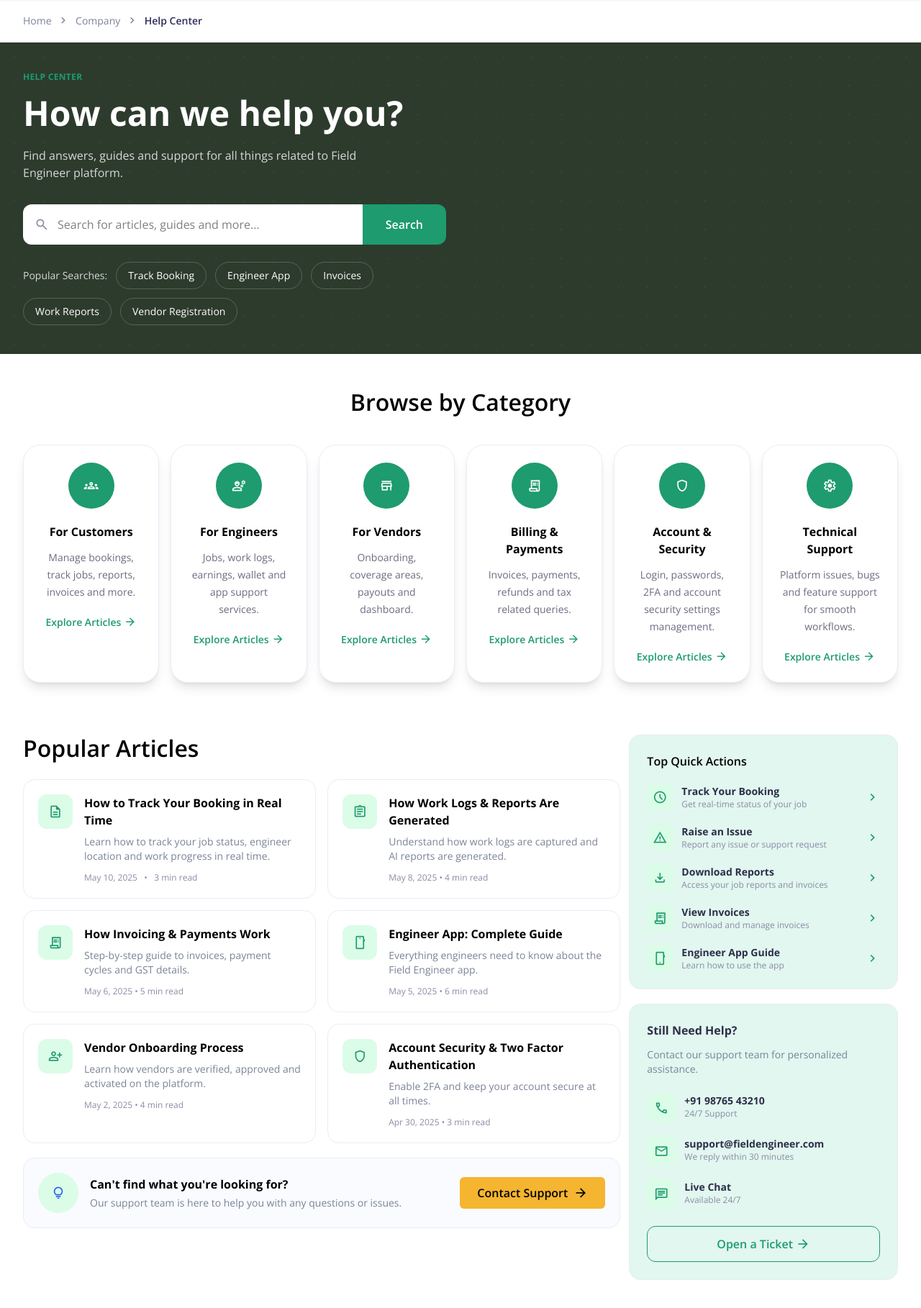
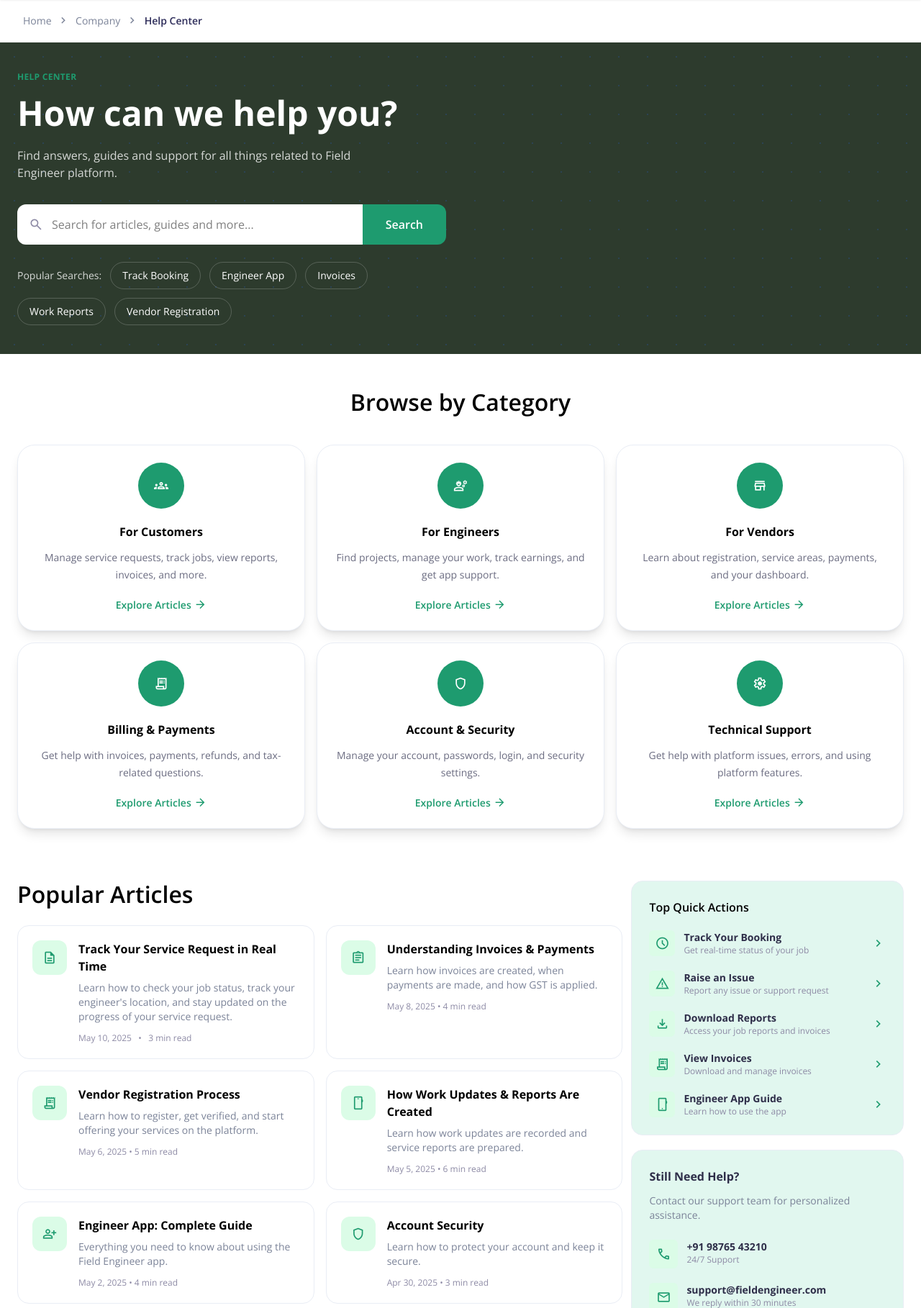
Before and after one commit to marutipai7/fieldengineer-crm, a Django app: template home/templates/pages/help-center.html in a window 1280 px wide. Shown: the part 127-1945 px from the top of the page at 72% size. Run offline with Django 5.2, Linux system fonts and the light colour scheme; the template is opened without the code that fills it, so the values that code supplies are empty; style sheets or scripts are compiled from the project's sources; some libraries are stand-ins or nearby versions.

Commit message:
content change and padding add

```diff
--- a/home/templates/home/layout.html
+++ b/home/templates/home/layout.html
@@ -386,9 +386,9 @@
         flex-direction: column;
     }
 
-    main {
+    /* main {
         flex: 1 0 auto !important;
-    }
+    } */
 
     .site-footer {
         flex-shrink: 0 !important;
--- a/home/templates/pages/help-center.html
+++ b/home/templates/pages/help-center.html
@@ -29,7 +29,7 @@
             </div>
         </div>
 
-        <div class="max-w-7xl mx-auto px-5 md:px-8 py-12 lg:py-10 relative z-10">
+        <div class="max-w-7xl mx-auto px-6 py-12 lg:py-10 relative z-10">
 
             <div class="grid lg:grid-cols-2 items-center gap-10">
 
@@ -95,13 +95,13 @@
 
     {# ========== BROWSE BY CATEGORY ========== #}
     <section class="py-12 bg-white" aria-labelledby="categories-heading">
-        <div class="max-w-[1400px] mx-auto px-5 md:px-8">
+        <div class="max-w-7xl mx-auto px-6">
 
             <div class="text-center mb-10">
                 <h2 id="categories-heading" class="text-h3 font-semibold text-black">Browse by Category</h2>
             </div>
 
-            <div class="grid grid-cols-1 sm:grid-cols-2 lg:grid-cols-6 gap-4">
+            <div class="grid grid-cols-1 sm:grid-cols-2 lg:grid-cols-3 gap-4">
 
                 {# Card 1 #}
                 <article
@@ -111,8 +111,7 @@
                         <span class="material-symbols-outlined text-white text-[32px]">groups</span>
                     </div>
                     <h3 class="mt-5 text-s2 font-bold text-deep-indigo">For Customers</h3>
-                    <p class="mt-3 text-b3 text-cool-gray-blue1 leading-6">Manage bookings, track jobs, reports,
-                        invoices and more.</p>
+                    <p class="mt-3 text-b3 text-cool-gray-blue1 leading-6">Manage service requests, track jobs, view reports, invoices, and more.</p>
                     <a href="#"
                         class="mt-5 inline-flex items-center gap-1 text-green-light text-b3 font-semibold hover:gap-2 transition-all">
                         Explore Articles
@@ -128,8 +127,7 @@
                         <span class="material-symbols-outlined text-white text-[32px]">engineering</span>
                     </div>
                     <h3 class="mt-5 text-s2 font-bold text-deep-indigo">For Engineers</h3>
-                    <p class="mt-3 text-b3 text-cool-gray-blue1 leading-6">Jobs, work logs, earnings, wallet and app
-                        support services.</p>
+                    <p class="mt-3 text-b3 text-cool-gray-blue1 leading-6">Find projects, manage your work, track earnings, and get app support.</p>
                     <a href="#"
                         class="mt-5 inline-flex items-center gap-1 text-green-light text-b3 font-semibold hover:gap-2 transition-all">
                         Explore Articles
@@ -145,8 +143,7 @@
                         <span class="material-symbols-outlined text-white text-[32px]">store</span>
                     </div>
                     <h3 class="mt-5 text-s2 font-bold text-deep-indigo">For Vendors</h3>
-                    <p class="mt-3 text-b3 text-cool-gray-blue1 leading-6">Onboarding, coverage areas, payouts and
-                        dashboard.</p>
+                    <p class="mt-3 text-b3 text-cool-gray-blue1 leading-6">Learn about registration, service areas, payments, and your dashboard.</p>
                     <a href="#"
                         class="mt-5 inline-flex items-center gap-1 text-green-light text-b3 font-semibold hover:gap-2 transition-all">
                         Explore Articles
@@ -162,8 +159,7 @@
                         <span class="material-symbols-outlined text-white text-[32px]">receipt_long</span>
                     </div>
                     <h3 class="mt-5 text-s2 font-bold text-deep-indigo">Billing &amp; Payments</h3>
-                    <p class="mt-3 text-b3 text-cool-gray-blue1 leading-6">Invoices, payments, refunds and tax related
-                        queries.</p>
+                    <p class="mt-3 text-b3 text-cool-gray-blue1 leading-6">Get help with invoices, payments, refunds, and tax-related questions.</p>
                     <a href="#"
                         class="mt-5 inline-flex items-center gap-1 text-green-light text-b3 font-semibold hover:gap-2 transition-all">
                         Explore Articles
@@ -179,8 +175,7 @@
                         <span class="material-symbols-outlined text-white text-[32px]">shield</span>
                     </div>
                     <h3 class="mt-5 text-s2 font-bold text-deep-indigo">Account &amp; Security</h3>
-                    <p class="mt-3 text-b3 text-cool-gray-blue1 leading-6">Login, passwords, 2FA and account security
-                        settings management.</p>
+                    <p class="mt-3 text-b3 text-cool-gray-blue1 leading-6">Manage your account, passwords, login, and security settings.</p>
                     <a href="#"
                         class="mt-5 inline-flex items-center gap-1 text-green-light text-b3 font-semibold hover:gap-2 transition-all">
                         Explore Articles
@@ -196,8 +191,7 @@
                         <span class="material-symbols-outlined text-white text-[32px]">settings</span>
                     </div>
                     <h3 class="mt-5 text-s2 font-bold text-deep-indigo">Technical Support</h3>
-                    <p class="mt-3 text-b3 text-cool-gray-blue1 leading-6">Platform issues, bugs and feature support for
-                        smooth workflows.</p>
+                    <p class="mt-3 text-b3 text-cool-gray-blue1 leading-6">Get help with platform issues, errors, and using platform features.</p>
                     <a href="#"
                         class="mt-5 inline-flex items-center gap-1 text-green-light text-b3 font-semibold hover:gap-2 transition-all">
                         Explore Articles
@@ -212,7 +206,7 @@
 
     {# ========== POPULAR ARTICLES ========== #}
     <section class="py-6 bg-white" aria-labelledby="popular-heading">
-        <div class="max-w-[1400px] mx-auto px-5 md:px-8">
+        <div class="max-w-7xl mx-auto px-6">
 
             <div class="grid lg:grid-cols-[2fr_0.9fr] gap-3">
 
@@ -241,10 +235,8 @@
                                     <span class="material-symbols-outlined text-green-light">description</span>
                                 </div>
                                 <div>
-                                    <h3 class="text-s2 font-bold text-black">How to Track Your Booking in Real
-                                        Time</h3>
-                                    <p class="mt-2 text-b3 text-slate-gray">Learn how to track your job status, engineer
-                                        location and work progress in real time.</p>
+                                    <h3 class="text-s2 font-bold text-black">Track Your Service Request in Real Time</h3>
+                                    <p class="mt-2 text-b3 text-slate-gray">Learn how to check your job status, track your engineer's location, and stay updated on the progress of your service request.</p>
                                     <p class="mt-3 text-c1 text-dusty-gray">May 10, 2025 &nbsp; • &nbsp; 3 min read</p>
                                 </div>
                             </div>
@@ -259,10 +251,8 @@
                                     <span class="material-symbols-outlined text-green-light">assignment</span>
                                 </div>
                                 <div>
-                                    <h3 class="text-s2 font-bold text-black">How Work Logs &amp; Reports Are
-                                        Generated</h3>
-                                    <p class="mt-2 text-b3 text-slate-gray">Understand how work logs are captured and AI
-                                        reports are generated.</p>
+                                    <h3 class="text-s2 font-bold text-black">Understanding Invoices & Payments</h3>
+                                    <p class="mt-2 text-b3 text-slate-gray">Learn how invoices are created, when payments are made, and how GST is applied.</p>
                                     <p class="mt-3 text-c1 text-dusty-gray">May 8, 2025 • 4 min read</p>
                                 </div>
                             </div>
@@ -277,10 +267,9 @@
                                     <span class="material-symbols-outlined text-green-light">receipt_long</span>
                                 </div>
                                 <div>
-                                    <h3 class="text-s2 font-bold text-black">How Invoicing &amp; Payments Work
+                                    <h3 class="text-s2 font-bold text-black">Vendor Registration Process
                                     </h3>
-                                    <p class="mt-2 text-b3 text-slate-gray">Step-by-step guide to invoices, payment
-                                        cycles and GST details.</p>
+                                    <p class="mt-2 text-b3 text-slate-gray">Learn how to register, get verified, and start offering your services on the platform.</p>
                                     <p class="mt-3 text-c1 text-dusty-gray">May 6, 2025 • 5 min read</p>
                                 </div>
                             </div>
@@ -295,9 +284,8 @@
                                     <span class="material-symbols-outlined text-green-light">smartphone</span>
                                 </div>
                                 <div>
-                                    <h3 class="text-s2 font-bold text-black">Engineer App: Complete Guide</h3>
-                                    <p class="mt-2 text-b3 text-slate-gray">Everything engineers need to know about the
-                                        Field Engineer app.</p>
+                                    <h3 class="text-s2 font-bold text-black">How Work Updates & Reports Are Created</h3>
+                                    <p class="mt-2 text-b3 text-slate-gray">Learn how work updates are recorded and service reports are prepared.</p>
                                     <p class="mt-3 text-c1 text-dusty-gray">May 5, 2025 • 6 min read</p>
                                 </div>
                             </div>
@@ -312,9 +300,8 @@
                                     <span class="material-symbols-outlined text-green-light">person_add</span>
                                 </div>
                                 <div>
-                                    <h3 class="text-s2 font-bold text-black">Vendor Onboarding Process</h3>
-                                    <p class="mt-2 text-b3 text-slate-gray">Learn how vendors are verified, approved and
-                                        activated on the platform.</p>
+                                    <h3 class="text-s2 font-bold text-black">Engineer App: Complete Guide</h3>
+                                    <p class="mt-2 text-b3 text-slate-gray">Everything you need to know about using the Field Engineer app.</p>
                                     <p class="mt-3 text-c1 text-dusty-gray">May 2, 2025 • 4 min read</p>
                                 </div>
                             </div>
@@ -329,10 +316,8 @@
                                     <span class="material-symbols-outlined text-green-light">shield</span>
                                 </div>
                                 <div>
-                                    <h3 class="text-s2 font-bold text-black">Account Security &amp; Two Factor
-                                        Authentication</h3>
-                                    <p class="mt-2 text-b3 text-slate-gray">Enable 2FA and keep your account secure at
-                                        all times.</p>
+                                    <h3 class="text-s2 font-bold text-black">Account Security</h3>
+                                    <p class="mt-2 text-b3 text-slate-gray">Learn how to protect your account and keep it secure.</p>
                                     <p class="mt-3 text-c1 text-dusty-gray">Apr 30, 2025 • 3 min read</p>
                                 </div>
                             </div>
@@ -497,7 +482,7 @@
 
     {# ========== WHY CUSTOMERS LOVE OUR SUPPORT ========== #}
     <section class="py-5" aria-labelledby="love-heading">
-        <div class="max-w-[1400px] mx-auto px-5 md:px-8">
+        <div class="max-w-7xl mx-auto px-6">
             <div class="bg-help-center-text border border-cool-gray-blue rounded-3xl p-6">
                 <h2 id="love-heading" class="text-center text-s1 font-bold text-black mb-6">Why Customers Love Our
                     Support</h2>
@@ -510,8 +495,7 @@
                         </div>
                         <div>
                             <h3 class="text-b2 font-bold text-light-black">24/7 Support</h3>
-                            <p class="mt-1 text-sm text-slate-gray leading-5">Round-the-clock support across all
-                                channels.</p>
+                            <p class="mt-1 text-sm text-slate-gray leading-5">Get help anytime through your preferred support channel.</p>
                         </div>
                     </div>
 
@@ -522,7 +506,7 @@
                         </div>
                         <div>
                             <h3 class="text-b2 font-bold text-light-black">Quick Response</h3>
-                            <p class="mt-1 text-sm text-slate-gray leading-5">Average response time under 30 minutes.
+                            <p class="mt-1 text-sm text-slate-gray leading-5">We usually respond within 30 minutes.
                             </p>
                         </div>
                     </div>
@@ -534,7 +518,7 @@
                         </div>
                         <div>
                             <h3 class="text-b2 font-bold text-light-black">Expert Team</h3>
-                            <p class="mt-1 text-sm text-slate-gray leading-5">Trained professionals ready to help.</p>
+                            <p class="mt-1 text-sm text-slate-gray leading-5">Our experienced team is ready to assist you.</p>
                         </div>
                     </div>
 
--- a/home/templates/pages/term-condition.html
+++ b/home/templates/pages/term-condition.html
@@ -22,7 +22,7 @@
    <section class="bg-gradient-to-r from-[#FFFBEB] via-[#E2F1DD] to-[#CCE7C6] text-slate-900 py-6 sm:py-8 lg:py-10" style="background-color: #c9e7dc;" aria-labelledby="terms-heading">
 
     <!-- Breadcrumb -->
-    <div class="max-w-[1450px] mx-auto text-sm px-6 mb-4 text-black-one font-medium flex items-center gap-2">
+    <div class="max-w-7xl mx-auto text-sm px-6 mb-4 text-black-one font-medium flex items-center gap-2">
         <a href="{% url 'home' %}" class="hover:text-blue-600 transition-colors">Home</a>
         <span class="text-black-two" aria-hidden="true">›</span>
         <span>Company</span>
@@ -31,7 +31,7 @@
     </div>
 
     <!-- Main Content Area -->
-    <div class="max-w-[1450px] mx-auto px-6 grid grid-cols-1 md:grid-cols-12 gap-6 items-center">
+    <div class="max-w-7xl mx-auto px-6 grid grid-cols-1 md:grid-cols-12 gap-6 items-center">
 
         <!-- Left Column (Text Content) -->
         <div class="md:col-span-7 lg:col-span-8 flex flex-col justify-center">
@@ -73,7 +73,7 @@
 
     {# ========== MAIN CONTENT (Sidebar + Terms) ========== #}
     <div class=" py-8 mt-7">
-        <div class="max-w-[1450px] mx-auto px-6">
+        <div class="max-w-7xl mx-auto px-6">
             <div class="flex flex-col lg:flex-row gap-10 items-start">
 
                 {# --- SIDEBAR --- #}
```
Also changed, not shown: home/templates/pages/careers.html (+19 -21 lines), home/templates/pages/privacy-policy.html (+4 -4 lines), 2 other files.
